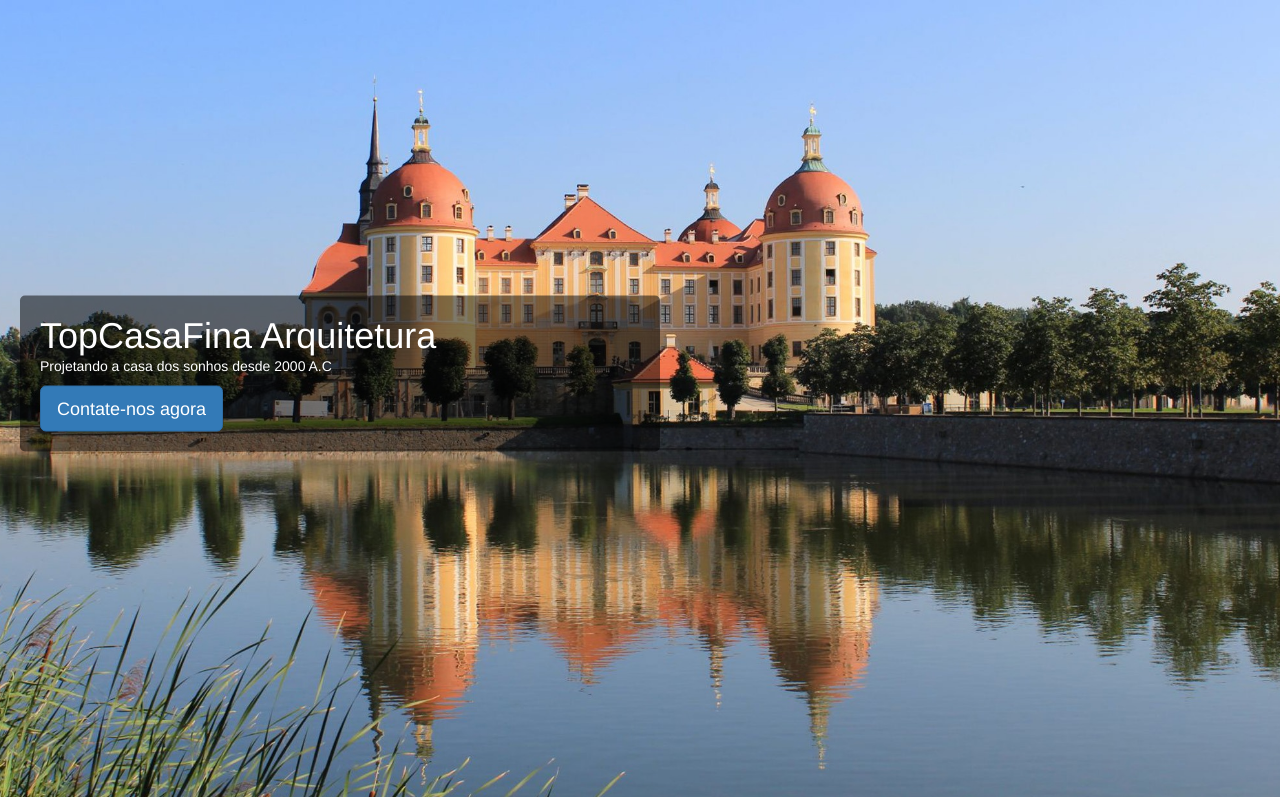
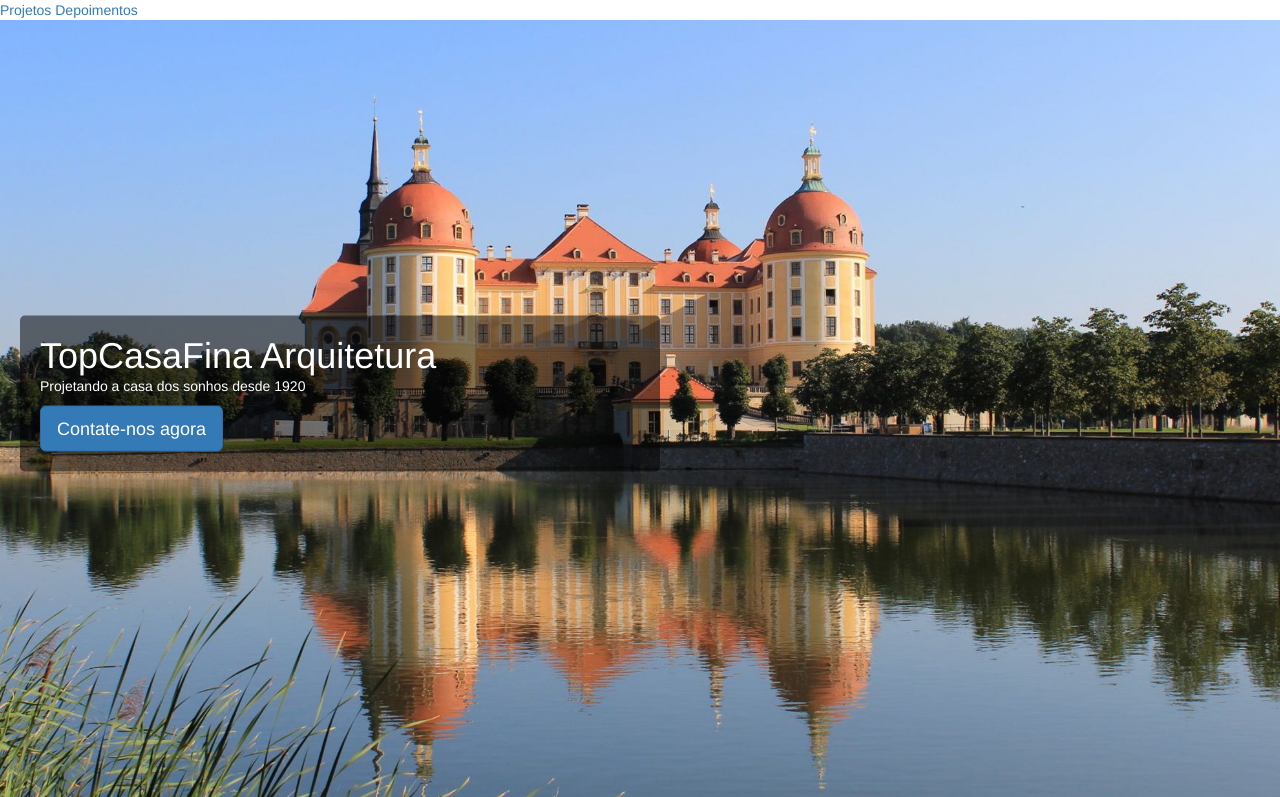
Before and after one commit to renataMelo88/Vim-Linux-boas-praticas, a plain HTML site: page curso-vim-arquivos-do-curso/aula0/index.html in a window 1280 px wide. Shown: the top 797 px of the page. Drawn offline with Linux system fonts and the light colour scheme.

Commit message:
atualizando header

```diff
--- a/curso-vim-arquivos-do-curso/aula0/index.html
+++ b/curso-vim-arquivos-do-curso/aula0/index.html
@@ -7,10 +7,19 @@
 	<link rel="stylesheet" href="assets/css/estilos.css">
 </head>
 <body>
+	<header>
+		<nav>
+	        <a href="ourprojects.html">Projetos</a>
+		<a href="testimonies.html">Depoimentos</a>
+
+
+		</nav>
+	</header>
+
 	<div class="topCasaFina-bannerWrapper">
 		<div class="topCasaFina-banner">
 			<h1>TopCasaFina Arquitetura</h1>
-			<p>Projetando a casa dos sonhos desde 2000 A.C</p>
+			<p>Projetando a casa dos sonhos desde 1920</p>
 			<button class="btn btn-primary btn-lg">Contate-nos agora</button>
 		</div>
 	</div>
```
Also changed, not shown: 6 other files.
